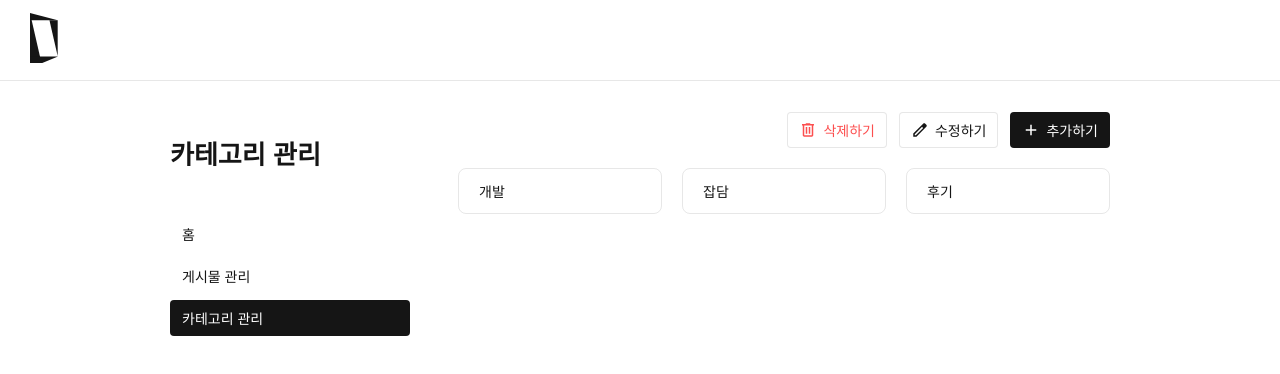
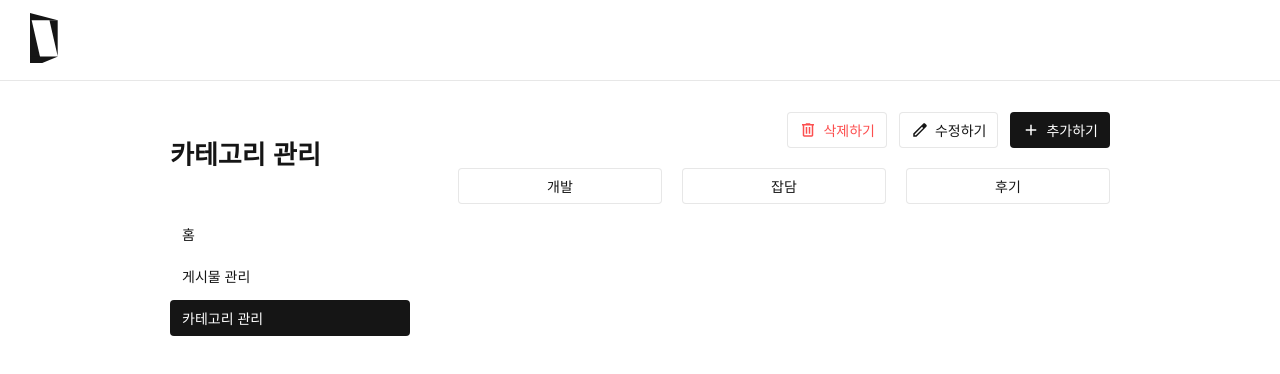
Before and after one commit to dohun0310/d3h1-Blog-Editor, a Next.js app: page /categories in a window 1280 px wide. Shown: the top 374 px of the page. Built offline with nearby package versions, Linux system fonts and the light colour scheme.

Commit message:
edit to use the Button component to render a list of categories

```diff
--- a/app/categories/page.tsx
+++ b/app/categories/page.tsx
@@ -35,9 +35,13 @@ export default function Categories() {
       </div>
       <div className={styles.categories}>
         {categories.map(category => (
-          <div className={styles.category} key={category.id}>
-            {category.name}
-          </div>
+          <Button
+            key={category.id}
+            className={styles.category}
+            label={category.name}
+            variant="linear"
+            onClick={() => null}
+          />
         ))}
       </div>
     </div>
```
